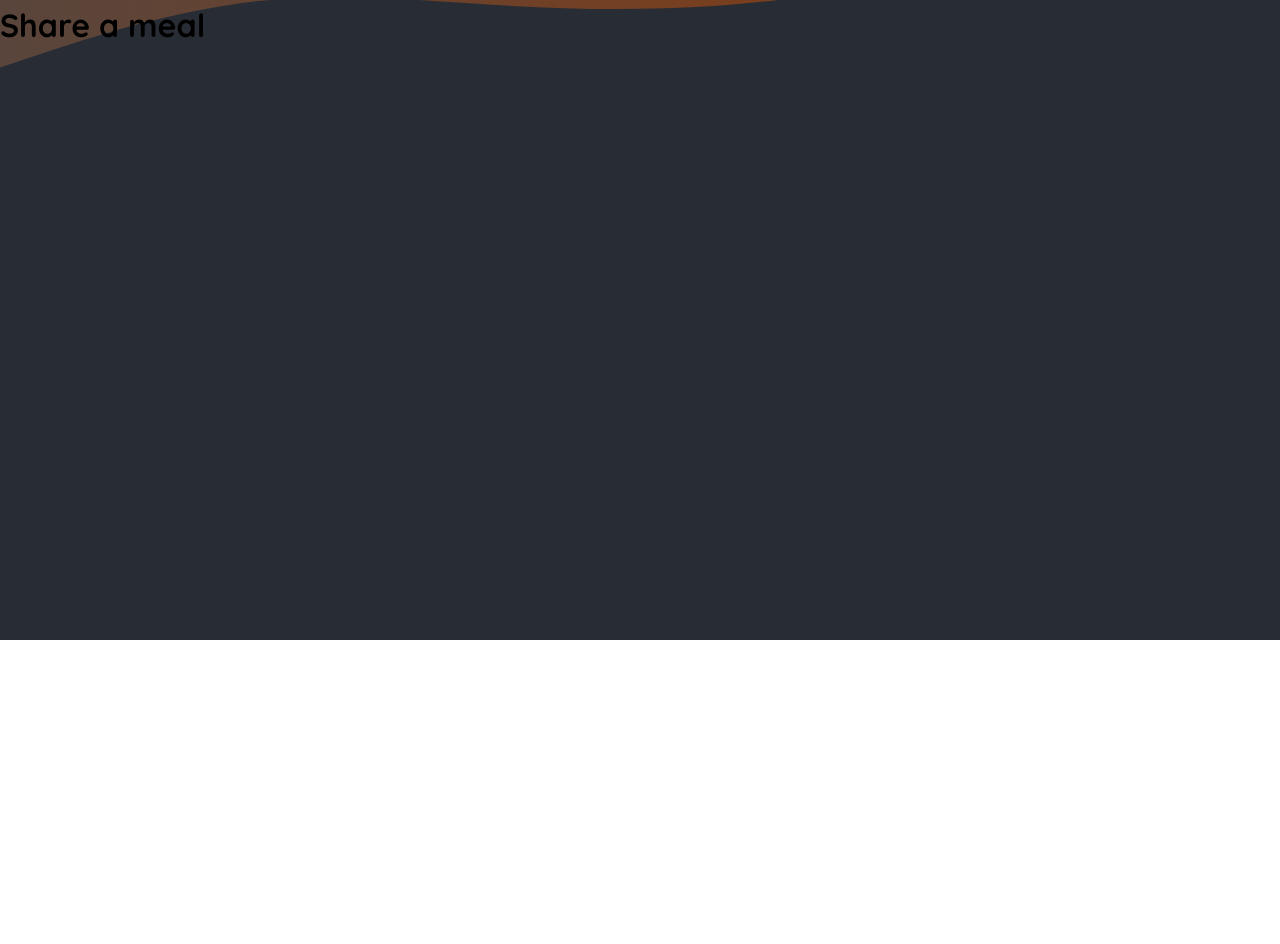
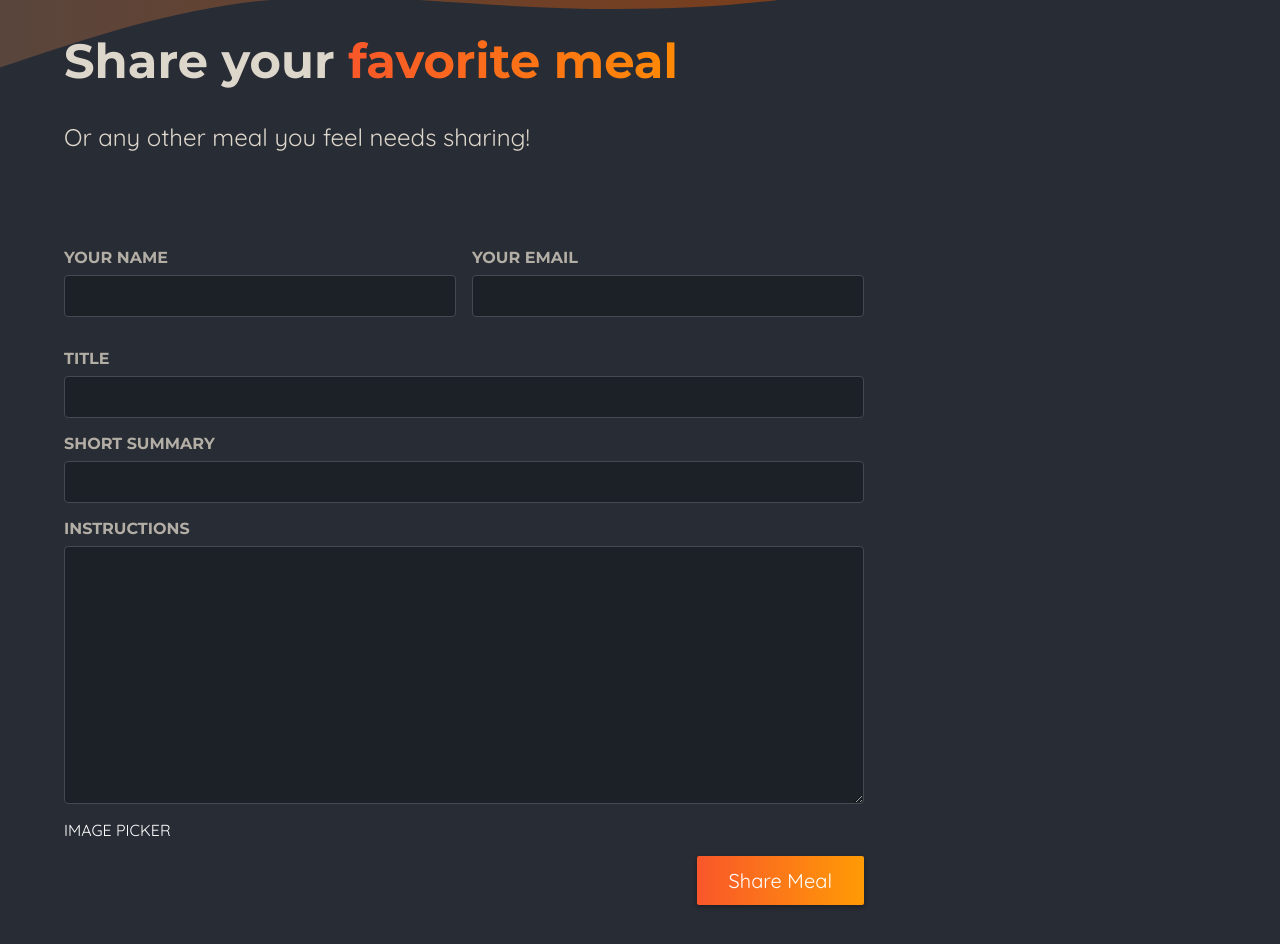
Before and after one commit to tiedsandi/project-foodie-app, a Next.js app: page /meals/share in a window 1280 px wide. Shown: the part 160-1104 px from the top of the page. Before the commit the page ends 800 px from the top, so only its background shows below. Built offline with nearby package versions, Linux system fonts and the light colour scheme.

Commit message:
add ui form for share meal page

```diff
--- a/app/meals/share/page.js
+++ b/app/meals/share/page.js
@@ -1,11 +1,44 @@
-import React from 'react';
+import classes from './page.module.css';
 
-const Share = () => {
+export default function ShareMealPage() {
   return (
-    <div>
-      <h1>Share a meal</h1>
-    </div>
+    <>
+      <header className={classes.header}>
+        <h1>
+          Share your <span className={classes.highlight}>favorite meal</span>
+        </h1>
+        <p>Or any other meal you feel needs sharing!</p>
+      </header>
+      <main className={classes.main}>
+        <form className={classes.form}>
+          <div className={classes.row}>
+            <p>
+              <label htmlFor='name'>Your name</label>
+              <input type='text' id='name' name='name' required />
+            </p>
+            <p>
+              <label htmlFor='email'>Your email</label>
+              <input type='email' id='email' name='email' required />
+            </p>
+          </div>
+          <p>
+            <label htmlFor='title'>Title</label>
+            <input type='text' id='title' name='title' required />
+          </p>
+          <p>
+            <label htmlFor='summary'>Short Summary</label>
+            <input type='text' id='summary' name='summary' required />
+          </p>
+          <p>
+            <label htmlFor='instructions'>Instructions</label>
+            <textarea id='instructions' name='instructions' rows='10' required></textarea>
+          </p>
+          IMAGE PICKER
+          <p className={classes.actions}>
+            <button type='submit'>Share Meal</button>
+          </p>
+        </form>
+      </main>
+    </>
   );
-};
-
-export default Share;
+}
--- /dev/null
+++ b/app/meals/share/page.module.css
@@ -0,0 +1,98 @@
+.header {
+  gap: 3rem;
+  margin: 3rem auto 5rem auto;
+  width: 90%;
+  max-width: 75rem;
+  color: #ddd6cb;
+  font-size: 1.5rem;
+}
+
+.header h1 {
+  font-family: 'Montserrat', sans-serif;
+}
+
+.highlight {
+  background: linear-gradient(90deg, #f9572a, #ff8a05);
+  background-clip: text;
+  -webkit-background-clip: text;
+  -webkit-text-fill-color: transparent;
+}
+
+.main {
+  width: 90%;
+  max-width: 75rem;
+  margin: 3rem auto;
+  color: white;
+}
+
+.form {
+  max-width: 50rem;
+}
+
+.form label {
+  display: block;
+  margin-bottom: 0.5rem;
+  font-size: 1rem;
+  font-family: 'Montserrat', sans-serif;
+  text-transform: uppercase;
+  color: #b3aea5;
+  font-weight: bold;
+}
+
+.form input,
+.form textarea {
+  display: block;
+  width: 100%;
+  padding: 0.5rem 1rem;
+  border-radius: 4px;
+  border: 1px solid #454952;
+  background: #1c2027;
+  font-size: 1.25rem;
+  font-family: 'Montserrat', sans-serif;
+  color: #ddd6cb;
+}
+
+.form input:focus,
+.form textarea:focus {
+  outline-color: #f99f2a;
+  background-color: #1f252d;
+}
+
+.row {
+  display: flex;
+  gap: 1rem;
+}
+
+.row p {
+  width: 100%;
+}
+
+.actions {
+  text-align: right;
+}
+
+.actions button {
+  border: 0;
+  padding: 0.75rem 2rem;
+  background: linear-gradient(90deg, #f9572a, #ff9b05);
+  border: none;
+  color: #ffffff;
+  border-radius: 2px;
+  cursor: pointer;
+  font: inherit;
+  font-size: 1.25rem;
+  box-shadow: 0 2px 5px rgba(0, 0, 0, 0.3);
+}
+
+.actions button:hover,
+.actions button:focus {
+  background: linear-gradient(90deg, #fd4715, #f9b241);
+}
+
+.actions button:disabled,
+.actions button:hover:disabled,
+.actions button:focus:disabled {
+  background: #ccc;
+  color: #979797;
+  cursor: not-allowed;
+}
```
